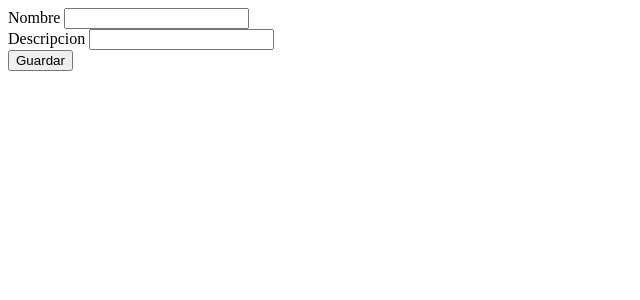
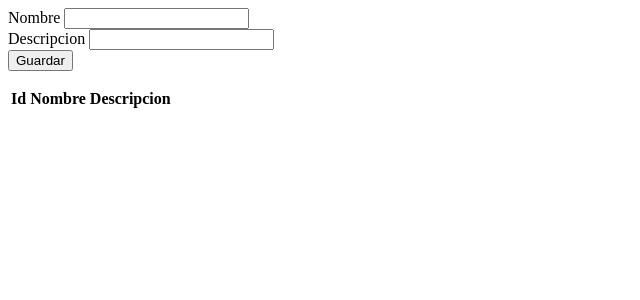
Before and after one commit to Adrian506-coder/Practica1, a Flask app: page /Trajes in a window 1280 px wide. Shown: the top 300 px of the page, without its empty margins (0-640 px from the left). Run offline with Flask 3, Linux system fonts and the light colour scheme; lists and menus that the app fills with data are empty.

Commit message:
Update trajes.html

```diff
--- a/templates/trajes.html
+++ b/templates/trajes.html
@@ -11,17 +11,16 @@
         <button class="btn btn-primary">Guardar</button>
     </div>
 </form>
-<!--<div class="table-responsive">
+<div class="table-responsive">
     <table class="table table-sm">
         <thead class="table-active">
             <tr>
                 <th>Id</th>
                 <th>Nombre</th>
-                <th>Precio</th>
-                <th>Existencias</th>
+                <th>Descripcion</th>
                 <th></th>
             </tr>
         </thead>
-        <tbody id="tbodyProductos"></tbody>
+        <tbody id="tbodyTrajes"></tbody>
     </table>
-</div>-->
+</div>
```
